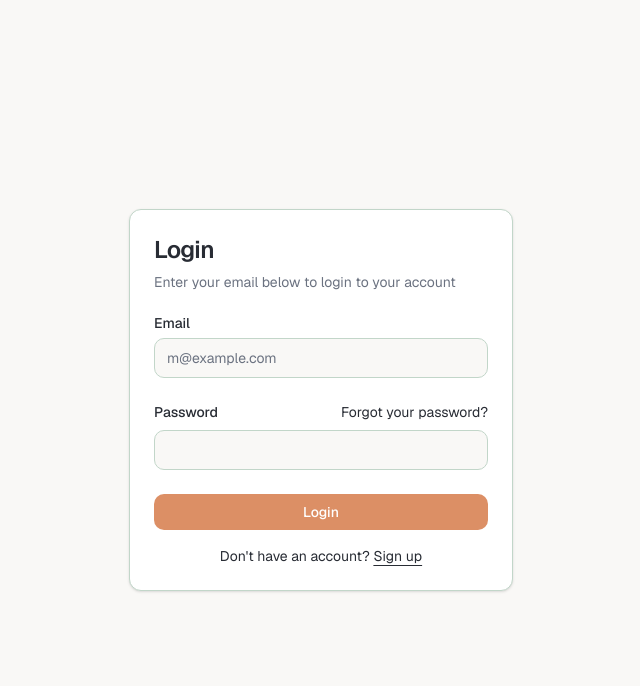
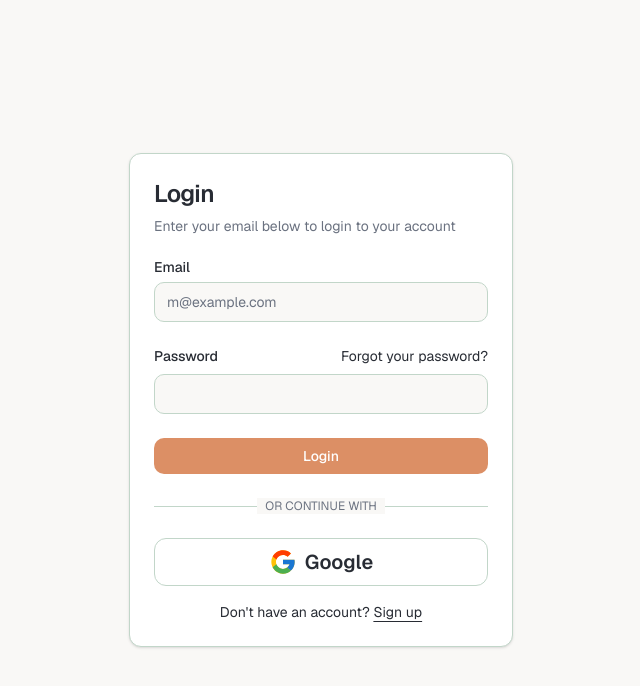
Before and after one commit to faqih28alam/mini-store-template, a Next.js app in the folder my-app/: page /auth/login in a window 1280 px wide. Shown: the top 686 px of the page, without its empty margins (319-959 px from the left). Built offline with nearby package versions, Linux system fonts and the light colour scheme; no server answers.

Commit message:
feat: login with google

```diff
--- a/my-app/components/auth-button.tsx
+++ b/my-app/components/auth-button.tsx
@@ -30,6 +30,7 @@ export function AuthButton() {
   if (loading) {
     return <Loader2 className="animate-spin size-5 text-[#8DAA91]" />;
   }
+  // console.log("User Metadata:", user?.user_metadata);
 
   return user ? (
     <DropdownMenu>
@@ -37,12 +38,14 @@ export function AuthButton() {
         <Button variant="outline" className="gap-2 px-2">
           <Avatar className="size-6 rounded-lg">
             {/* Supabase user metadata usually has the avatar_url if using Google/Github */}
-            <AvatarImage src={user.user_metadata?.avatar_url} alt="User" />
+            <AvatarImage
+              src={user.user_metadata?.avatar_url || user.user_metadata?.picture}
+              alt={user.user_metadata?.full_name || "User"} />
             <AvatarFallback className="bg-[#8DAA91] text-white rounded-lg">
               {user.email?.charAt(0).toUpperCase()}
             </AvatarFallback>
           </Avatar>
-          <div className="truncate">{user.email}</div>
+          <div className="truncate">{user.user_metadata?.name || user.email}</div>
           <ChevronDown className="size-4" />
         </Button>
       </DropdownMenuTrigger>
--- a/my-app/components/login-form.tsx
+++ b/my-app/components/login-form.tsx
@@ -15,6 +15,7 @@ import { Label } from "@/components/ui/label";
 import Link from "next/link";
 import { useRouter } from "next/navigation";
 import { useState } from "react";
+import OAuth from "./o-auth";
 
 export function LoginForm({
   className,
@@ -92,6 +93,19 @@ export function LoginForm({
               <Button type="submit" className="w-full" disabled={isLoading}>
                 {isLoading ? "Logging in..." : "Login"}
               </Button>
+
+              <div className="relative">
+                <div className="absolute inset-0 flex items-center">
+                  <span className="w-full border-t" />
+                </div>
+                <div className="relative flex justify-center text-xs uppercase">
+                  <span className="bg-background px-2 text-muted-foreground">
+                    Or continue with
+                  </span>
+                </div>
+              </div>
+
+              <OAuth />
             </div>
             <div className="mt-4 text-center text-sm">
               Don&apos;t have an account?{" "}
--- /dev/null
+++ b/my-app/components/o-auth.tsx
@@ -0,0 +1,49 @@
+"use client";
+
+// import { FaFacebook } from "react-icons/fa";
+import { FcGoogle } from "react-icons/fc";
+import { createClient } from "@/lib/supabase/client";
+import { useEffect } from "react";
+
+type Provider = "google" | "facebook";
+
+export default function OAuth() {
+    const supabase = createClient();
+
+    const handleOAuth = async (provider: Provider) => {
+        const { error } = await supabase.auth.signInWithOAuth({
+            provider,
+            // options: { redirectTo: `${window.location.origin}/products` },
+            options: { redirectTo: `http://localhost:3000/products` },
+        });
+        if (error) console.error(`${provider} login error:`, error.message);
+    };
+
+    useEffect(() => {
+        if (window.location.hash === "#_=_") {
+            history.replaceState
+                ? history.replaceState(null, "", window.location.href.split("#")[0])
+                : (window.location.hash = "");
+        }
+    }, []);
+
+    return (
+        <div className="flex flex-wrap gap-5">
+            <section
+                onClick={() => handleOAuth("google")}
+                className="flex-1 h-12 text-xl flex items-center justify-center gap-2 border rounded-lg hover:bg-gray-100/50 hover:cursor-pointer"
+            >
+                <FcGoogle className="w-7 h-7" />
+                <span className="font-semibold dark:text-white">Google</span>
+            </section>
+
+            {/* <section
+        onClick={() => handleOAuth("facebook")}
+        className="flex-1 h-12 text-xl flex items-center justify-center gap-2 border rounded-lg hover:bg-gray-100/50 hover:cursor-pointer"
+      >
+        <FaFacebook className="h-7 w-7 text-blue-600" />
+        <span className="font-semibold dark:text-white">Facebook</span>
+      </section> */}
+        </div>
+    );
+}
--- a/my-app/package.json
+++ b/my-app/package.json
@@ -22,6 +22,7 @@
     "radix-ui": "^1.4.3",
     "react": "^19.0.0",
     "react-dom": "^19.0.0",
+    "react-icons": "^5.5.0",
     "sonner": "^2.0.7",
     "tailwind-merge": "^3.4.0"
   },
```
Also changed, not shown: 1 other file (tests, documents, lock files or other folders).
